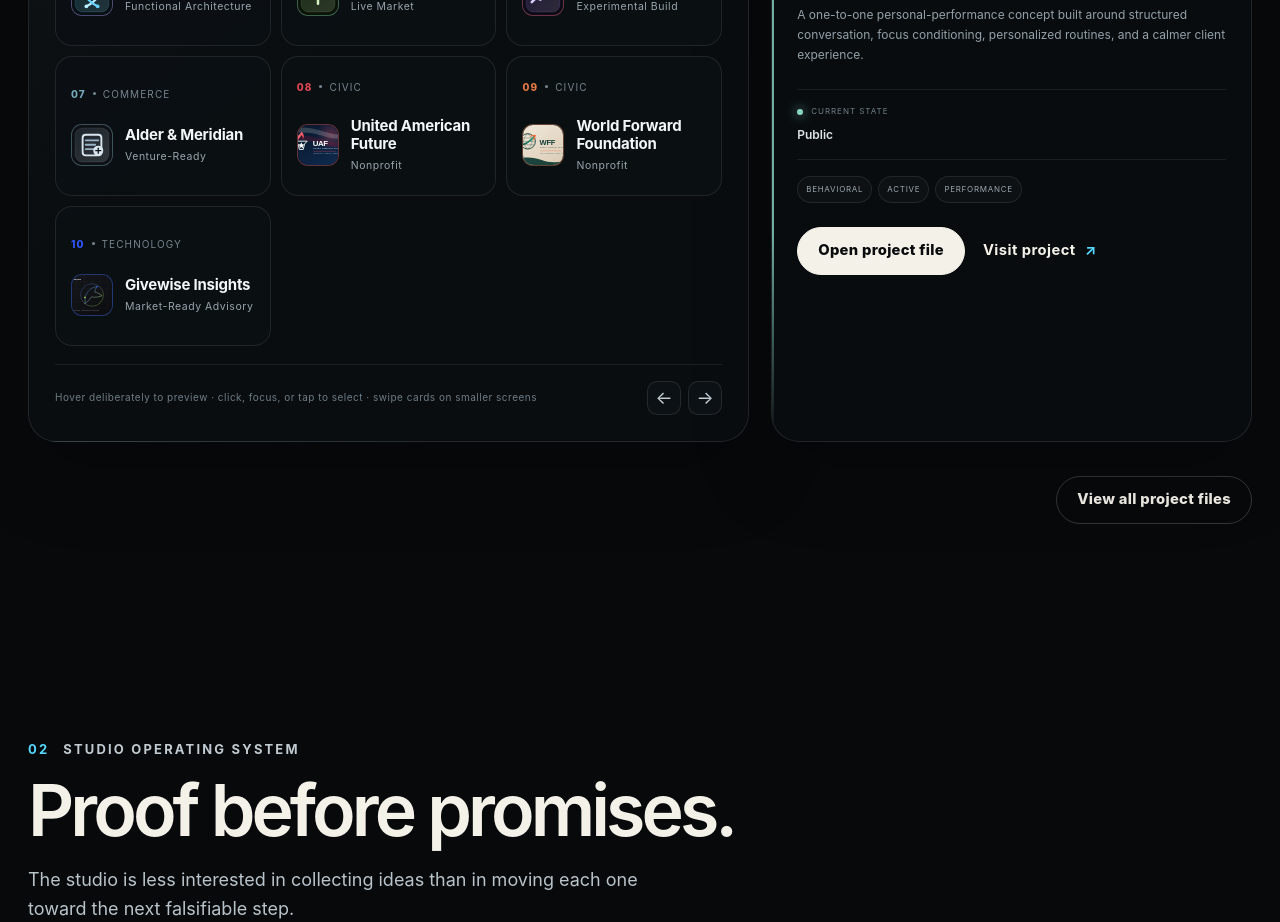
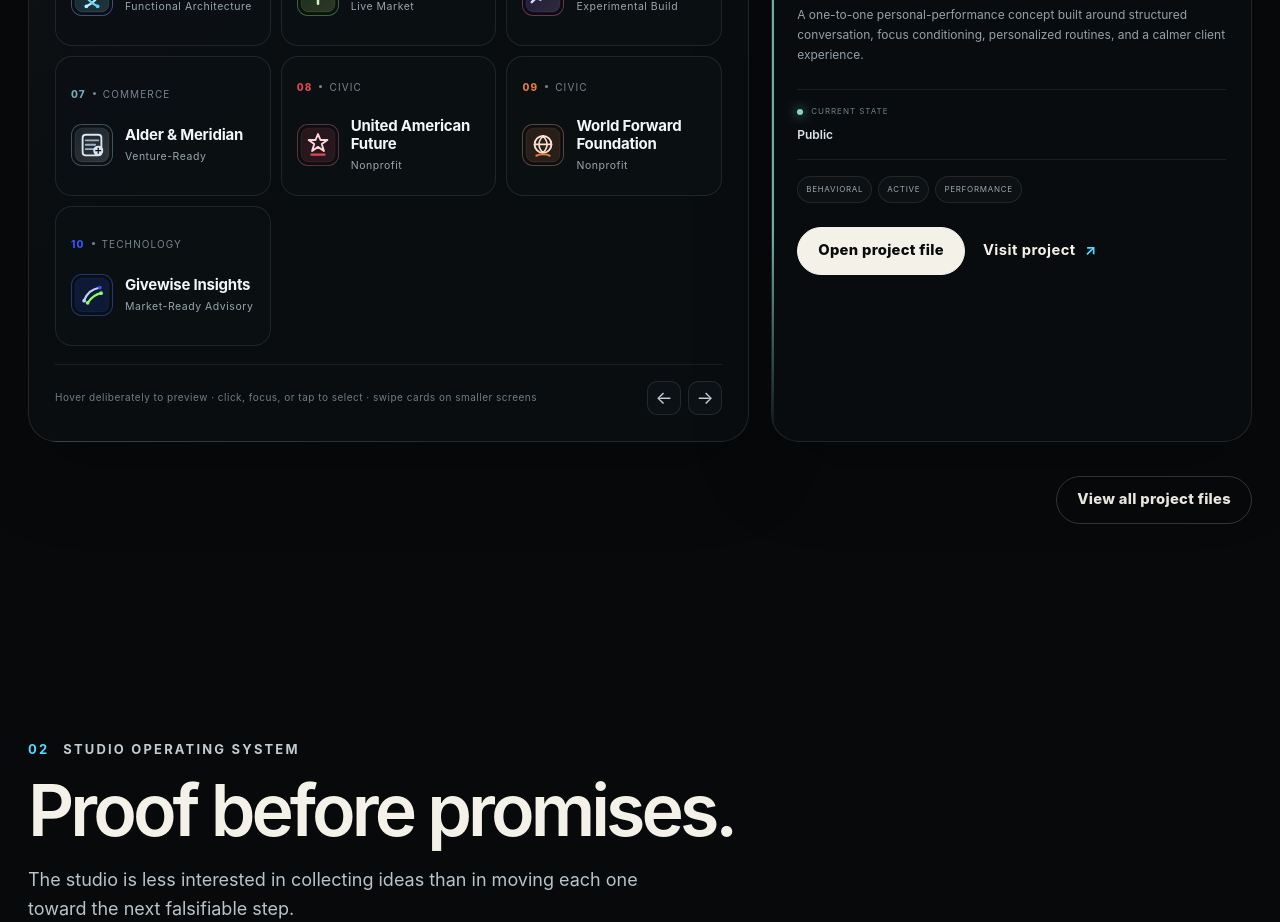
Before and after one commit to josephjilovec/josephjilovec, a Next.js app: page / in a window 1280 px wide. Shown: the part 1820-2742 px from the top of the page. Built offline with nearby package versions, Linux system fonts and the light colour scheme.

Commit message:
Standardize UAF WFF and Givewise project-world icons

```diff
--- a/components/ventures/PortfolioUniverse.tsx
+++ b/components/ventures/PortfolioUniverse.tsx
@@ -14,6 +14,9 @@ const nodeArt: Record<string, string> = {
   "cannacore-seeds": "/constellation-art/cannacore-map.svg",
   "snarklogic": "/constellation-art/snark-map.svg",
   "alder-and-meridian": "/constellation-art/alder-map.svg",
+  "united-american-future": "/constellation-art/uaf-map.svg",
+  "world-forward-foundation": "/constellation-art/wff-map.svg",
+  "givewise-insights": "/constellation-art/givewise-map.svg",
 };
 
 const previewArt: Record<string, string> = {
```
